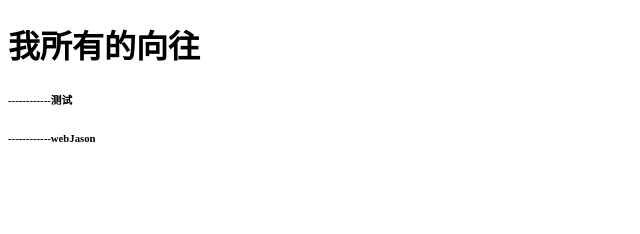
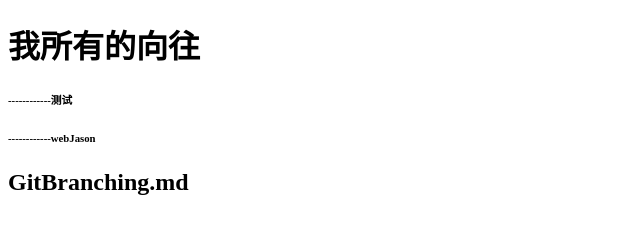
Before and after one commit to webJason/wwkk, a website: page index.html in a window 1280 px wide. Shown: the whole page, without its empty margins (0-640 px from the left). Drawn offline with Linux system fonts and the light colour scheme.

Commit message:
添加GItBranching

```diff
--- a/index.html
+++ b/index.html
@@ -8,5 +8,6 @@
 	<h1>我所有的向往</h1>
 	<h6>------------测试</h6>
 	<h6>------------webJason</h6>
+	<h2>GitBranching.md</h2>
 </body>
 </html>
```
